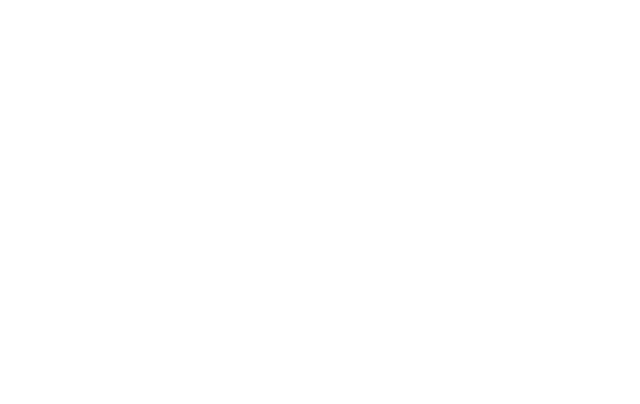
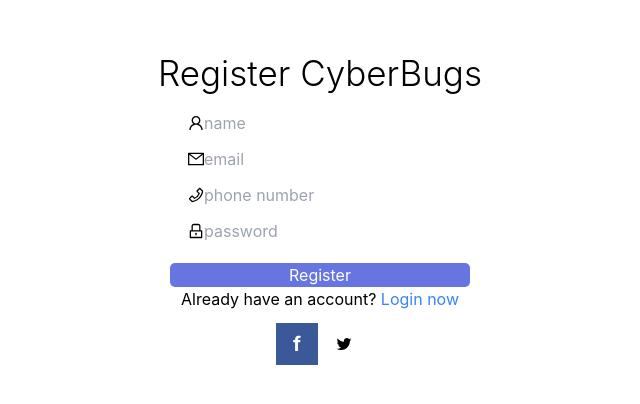
Before and after one commit to dothanhtien/bc09-react-jira, a React (Create React App) app: page /register in a window 1280 px wide. Shown: the part 194-598 px from the top of the page, without its empty margins (320-960 px from the left). Built offline with nearby package versions, Linux system fonts and the light colour scheme.

Commit message:
login/signup finished but not complete, login maitaining not work (either due to api url/ useEffect @ app.js), login/index .js /line 32 prevents from logging into new account

```diff
--- a/src/App.js
+++ b/src/App.js
@@ -35,7 +35,7 @@
           layout={AuthLayout}
         />
         <AuthRoute
-          path="/signup"
+          path="/register"
           exact
           component={Signup}
           redirectPath="/projects"
--- a/src/services/authServices.js
+++ b/src/services/authServices.js
@@ -10,6 +10,11 @@
     .required("Password is required!")
     .min(6, "Password must have 6-8 characters!")
     .max(8, "Password must have 6-8 characters!"),
+  name: yup.string().required("Username is required!"),
+  phoneNumber: yup
+    .string()
+    .required("Phone is required!")
+    .matches(/^[0-9]+$/g, "Phone must be a number!"),
 });
 
 //login axios
@@ -39,3 +44,16 @@
   }
 }
 export { FetchMeService };
+
+//signup axios:
+class RegisterService {
+  signUp(values) {
+    return axios({
+      method: "POST",
+      url: "http://jiranew.cybersoft.edu.vn/api/Users/signup",
+      data: values,
+      TokenCybersoft: TOKEN_CYBERSOFT,
+    });
+  }
+}
+export { RegisterService };
--- a/src/services/index.js
+++ b/src/services/index.js
@@ -1,5 +1,6 @@
 
-import AuthService, { FetchMeService } from "./authServices";
+import AuthService, { FetchMeService, RegisterService } from "./authServices";
 
 export const authService = new AuthService();
 export const fetchMeService = new FetchMeService();
+export const registerService = new RegisterService();
--- a/src/store/actions/auth.js
+++ b/src/store/actions/auth.js
@@ -28,7 +28,7 @@
   };
 };
 
-//login maintaince:
+//login maintaince: not working!
 export const fetchMe = async (dispatch) => {
   try {
     const res = await fetchMeService.fetchMe();
--- a/src/views/Login/index.jsx
+++ b/src/views/Login/index.jsx
@@ -1,13 +1,11 @@
 import React from "react";
-import AuthLayout from "../../HOCs/AuthLayout";
 import { Button, Input } from "antd";
-import { UserOutlined, LockOutlined, TwitterOutlined } from "@ant-design/icons";
+import { LockOutlined, TwitterOutlined, MailOutlined } from "@ant-design/icons";
 import { useFormik } from "formik";
 import { useDispatch } from "react-redux";
 import { logIn } from "../../store/actions/auth";
-import swal from "sweetalert";
 import { schema } from "../../services/authServices";
-
+import { NavLink } from "react-router-dom";
 
 const Login = (props) => {
   const dispatch = useDispatch();
@@ -30,10 +28,12 @@
       email: true,
       password: true,
     });
-    if (!formik.isValid) {
-      swal("Vui lòng kiểm tra lại!");
-      return;
-    }
+
+    //prevents from logging in after successful registration
+    // if (!formik.isValid) {
+    //   swal("Please check again!");
+    //   return;
+    // }
 
     dispatch(
       logIn(formik.values, () => {
@@ -65,8 +65,8 @@
             onBlur={formik.handleBlur}
             size="large"
             placeholder="email"
-              style={{ minWidth: 300 }}
-              prefix={<UserOutlined />}
+            style={{ minWidth: 300, borderRadius:5  }}
+            prefix={<MailOutlined />}
           />
         </div>
         {formik.touched.email && (
@@ -82,8 +82,9 @@
             type="password"
             size="large"
             placeholder="password"
-              style={{ minWidth: 300 }}
+            style={{ minWidth: 300, borderRadius:5 }}
             prefix={<LockOutlined />}
+
           />
         </div>
         {<p className="text-red-500">{formik.errors.password}</p>}
@@ -96,11 +97,17 @@
             minWidth: 300,
             backgroundColor: "rgb(102,117,223)",
             color: "#fff",
+            borderRadius:5
           }}
           className="mt-5"
         >
           Login
         </Button>
+
+        <p>
+          Don't have an account yet?
+          <NavLink to="/register" className="text-blue-500"> Register now</NavLink>
+        </p>
 
         {/* fb btn*/}
         <div className="social mt-3 flex">
--- a/src/views/Signup/index.jsx
+++ b/src/views/Signup/index.jsx
@@ -1,7 +1,183 @@
+import { useFormik } from "formik";
 import React from "react";
+import { useDispatch } from "react-redux";
+import { Button, Input } from "antd";
+import { schema } from "../../services/authServices";
+import swal from "sweetalert";
+import { UserOutlined, LockOutlined, TwitterOutlined, PhoneOutlined, MailOutlined } from "@ant-design/icons";
+import { NavLink } from "react-router-dom";
+import { registerService } from "../../services";
 
-const Signup = () => {
-  return <h1>Signup page goes here!</h1>;
+const Signup = (props) => {
+  const dispatch = useDispatch();
+
+  const formik = useFormik({
+    initialValues: {
+      email: "",
+      password: "",
+      name: "",
+      phoneNumber: "",
+    },
+    validationSchema: schema,
+    validationOnMount: true,
+  });
+
+  const handleRegister = async (e) => {
+    e.preventDefault();
+
+    formik.setTouched({
+      email: true,
+      password: true,
+    });
+
+    if (!formik.isValid) {
+      swal("Please check again!");
+      return;
+    }
+
+    try {
+      const res = await registerService.signUp(formik.values)
+      console.log(res.data);
+
+      swal("Successfully register!", "Please log in to continue!", "success");
+      props.history.push("/login")
+    } catch (err) {
+      console.log({ ...err });
+    }
+  };
+
+  return (
+    <form
+      onSubmit={handleRegister}
+      className="container"
+      style={{ height: window.innerHeight }}
+    >
+      <div
+        className="flex flex-col justify-center items-center"
+        style={{ height: window.innerHeight }}
+      >
+        <h3 className="text-center" style={{ fontWeight: 300, fontSize: 35 }}>
+          {" "}
+          Register CyberBugs
+        </h3>
+
+        {/* name*/}
+        <div className="mt-3">
+          <Input
+            name="name"
+            onChange={formik.handleChange}
+            onBlur={formik.handleBlur}
+            size="large"
+            placeholder="name"
+            style={{ minWidth: 300, borderRadius: 5 }}
+            prefix={<UserOutlined />}
+          />
+        </div>
+        {formik.touched.name && (
+          <p className="text-red-500">{formik.errors.name}</p>
+        )}
+
+        {/* email*/}
+        <div className="mt-3">
+          <Input
+            name="email"
+            onChange={formik.handleChange}
+            onBlur={formik.handleBlur}
+            size="large"
+            placeholder="email"
+            style={{ minWidth: 300, borderRadius: 5 }}
+            prefix={<MailOutlined />}
+          />
+        </div>
+        {formik.touched.email && (
+          <p className="text-red-500">{formik.errors.email}</p>
+        )}
+
+        {/* phone */}
+        <div className="mt-3">
+          <Input
+            name="phoneNumber"
+            onChange={formik.handleChange}
+            onBlur={formik.handleBlur}
+            size="large"
+            placeholder="phone number"
+            style={{ minWidth: 300, borderRadius: 5 }}
+            prefix={<PhoneOutlined />}
+          />
+        </div>
+        {formik.touched.phoneNumber && (
+          <p className="text-red-500">{formik.errors.phoneNumber}</p>
+        )}
+
+        {/* password */}
+        <div className="mt-3">
+          <Input
+            name="password"
+            onChange={formik.handleChange}
+            onBlur={formik.handleBlur}
+            type="password"
+            size="large"
+            placeholder="password"
+            style={{ minWidth: 300, borderRadius: 5 }}
+            prefix={<LockOutlined />}
+          />
+        </div>
+        {<p className="text-red-500">{formik.errors.password}</p>}
+
+        {/*  signup btn */}
+        <Button
+          htmlType="submit"
+          size="large"
+          style={{
+            minWidth: 300,
+            backgroundColor: "rgb(102,117,223)",
+            color: "#fff",
+            borderRadius: 5,
+          }}
+          className="mt-5"
+        >
+          Register
+        </Button>
+
+        <p>
+          Already have an account?
+          <NavLink to="/login" className="text-blue-500">
+            {" "}
+            Login now
+          </NavLink>
+        </p>
+
+        {/* fb btn*/}
+        <div className="social mt-3 flex">
+          <Button
+            style={{
+              backgroundColor: "rgb(59,89,152)",
+              height: 42,
+              width: 42,
+              marginRight: 5,
+            }}
+            shape="circle"
+          >
+            <span
+              className="font-bold flex justify-center"
+              style={{ color: "#fff", fontSize: 20 }}
+            >
+              f
+            </span>
+          </Button>
+
+          {/* twitter btn */}
+          <Button
+            type="primary"
+            shape="circle"
+            icon={<TwitterOutlined />}
+            style={{ height: 41, width: 41 }}
+          ></Button>
+        </div>
+      </div>
+    </form>
+    // </AuthLayout>
+  );
 };
 
 export default Signup;
```
Lines whose indentation alone changed are shown as unchanged.
